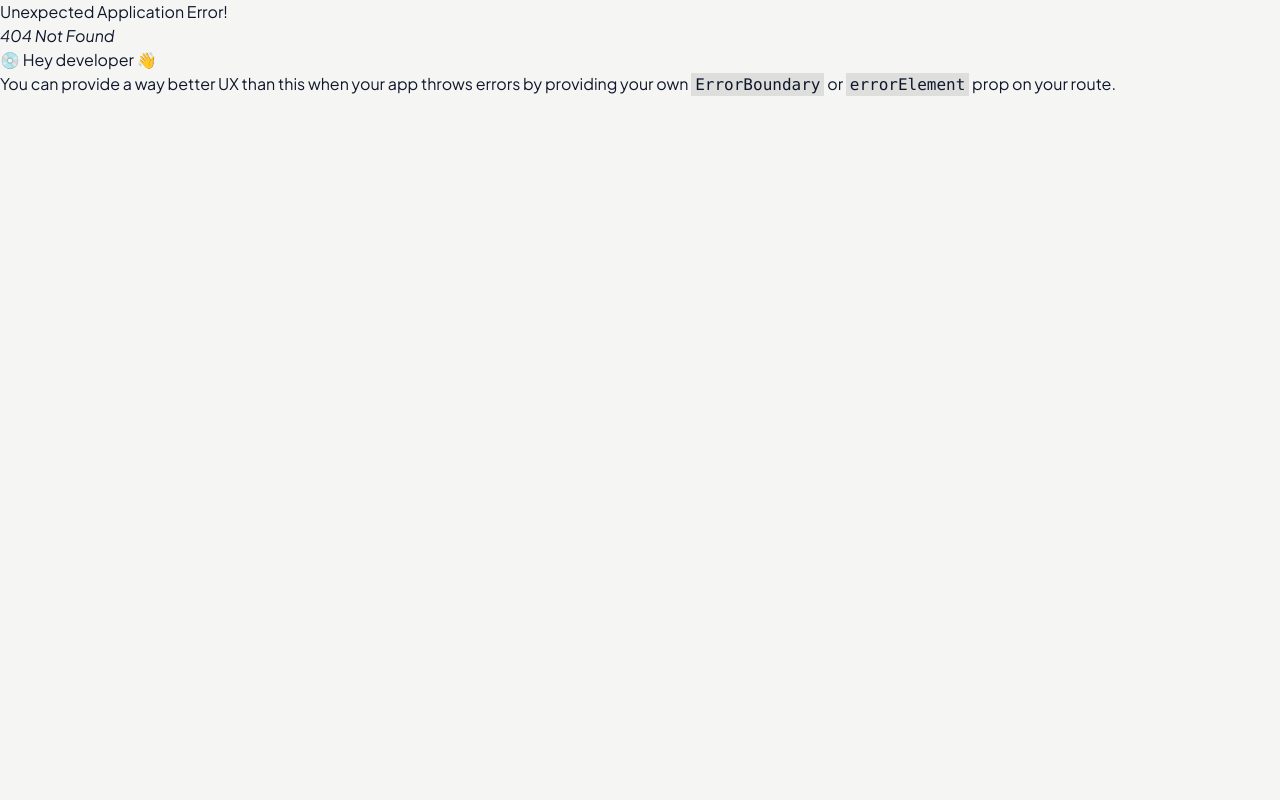
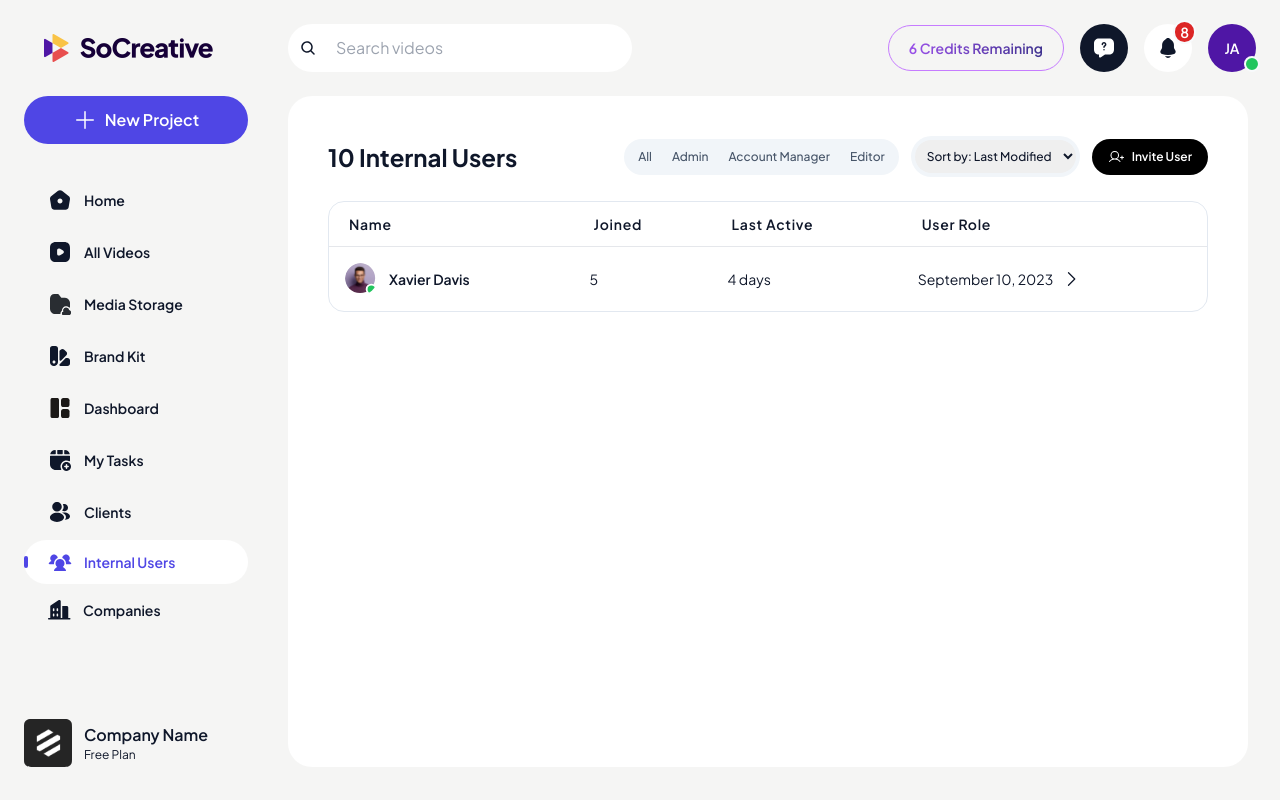
Before and after one commit to MamtazDev/so-creative, a React (Vite) app: page /internal-users in a window 1280 px wide. Before the commit this address had no page. Built offline with nearby package versions, Linux system fonts and the light colour scheme.

Commit message:
::update editorpanal

```diff
--- a/src/Shared/ChangeEmail.jsx
+++ b/src/components/InternalUsers/InternalSectionTitle.jsx
@@ -1,57 +1,70 @@
-import arrowLeft from "../assets/arrow-left.svg";
-import helpQuery from "../assets/help-ans.png";
-import open from "../assets/open.svg";
-import { Link } from "react-router-dom";
-import { answers, reactions } from "../utils/data";
+/* eslint-disable react/prop-types */
+import { UserPlus } from "@phosphor-icons/react";
+import { useLocation } from "react-router-dom";
 
-const ChangeEmail = () => {
+const InternalSectionTitle = ({ filter, handleFilterChange }) => {
+  const route = useLocation();
   return (
-    <div>
-      <div className=" flex items-center gap-3 mb-8">
-        <img src={arrowLeft} alt="" />
-        <p className="text-base text-indigo-600 font-bold">
-          How to change the email address of your account?{" "}
-        </p>
+    <div className="seciton_heading pb-6 flex items-center justify-between">
+      <div className="title">
+        <h3 className="text-2xl font-bold text-slate-900">
+          {route.pathname === "/internal-users"
+            ? "10 Internal Users"
+            : "All Clients"}
+        </h3>
       </div>
-      <div>
-        <p className="text-base font-normal mb-4">
-          This article will show you how to change your account's email address.
-        </p>
-        <div className="flex flex-col gap-4 pb-8 border-b">
-          {answers.length > 0 ? (
-            answers.map((data, index) => (
-              <div key={index}>
-                <p className="text-base font-normal mb-4">
-                  {index + 1}. {data}
-                </p>
-                <img src={helpQuery} alt="" />
-              </div>
-            ))
-          ) : (
-            <p>There is no data</p>
-          )}
+
+      <div className="sorting flex items-center gap-3">
+        <div className="button_group bg-slate-100 rounded-full p-1">
+          <button
+            className={`text-xs font-medium text-slate-600 py-[6px] px-[10px] rounded-full ${
+              filter === "All" && "bg-white text-text-slate-600"
+            }`}
+            onClick={() => handleFilterChange("All")}>
+            All
+          </button>
+
+          <button
+            className={`text-xs font-medium text-slate-600 py-[6px] px-[10px] rounded-full ${
+              filter === "Active" && "bg-white text-text-slate-600"
+            }`}
+            onClick={() => handleFilterChange("Admin")}>
+            Admin
+          </button>
+
+          <button
+            className={`text-xs font-medium text-slate-600 py-[6px] px-[10px] rounded-full ${
+              filter === "Completed" && "bg-white text-text-slate-600"
+            }`}
+            onClick={() => handleFilterChange("Account Manager")}>
+            Account Manager
+          </button>
+
+          <button
+            className={`text-xs font-medium text-slate-600 py-[6px] px-[10px] rounded-full ${
+              filter === "Completed" && "bg-white text-text-slate-600"
+            }`}
+            onClick={() => handleFilterChange("Editor")}>
+            Editor
+          </button>
         </div>
-        <div className="flex flex-col gap-4 justify-center items-center mt-6">
-          <p className="text-slate-500">Did this answer this question?</p>
-          <div className="flex justify-center items-center gap-4">
-            {reactions.length > 0 ? (
-              reactions.map((data, index) => (
-                <img key={index} src={data} alt="" />
-              ))
-            ) : (
-              <p>There is no data</p>
-            )}
-          </div>
-          <Link
-            className="flex gap-2 items-center font-medium text-base text-indigo-600"
-            to="/"
-          >
-            Open in help center <img src={open} alt="" />
-          </Link>{" "}
+
+        <div className="sorting_dropdown bg-slate-100 rounded-full p-1">
+          <select
+            name=""
+            id=""
+            className="text-xs font-medium text-slate-900 focus:outline-none outline-none p-2 rounded-full">
+            <option value="">Sort by: Last Modified</option>
+          </select>
         </div>
+
+        <button className="text-xs font-semibold text-white bg-black flex gap-2 py-[10px] px-[16px] rounded-full">
+          <UserPlus size={16} />
+          Invite User
+        </button>
       </div>
     </div>
   );
 };
 
-export default ChangeEmail;
+export default InternalSectionTitle;
--- /dev/null
+++ b/src/components/InternalUsers/InternalTable.jsx
@@ -0,0 +1,74 @@
+import { CaretRight } from "@phosphor-icons/react";
+import { internalTableHeading, internalUserData } from "../../utils/data";
+import TableHead from "../Shared/TableComponent/TableHead/TableHead";
+
+const InternalTable = () => {
+  return (
+    <div className="-mx-4 sm:-mx-8 px-4 sm:px-8 overflow-x-auto">
+      <div className="inline-block min-w-full border border-slate-200 rounded-2xl overflow-hidden">
+        <table className="min-w-full leading-normal myworktable">
+          <TableHead tableHeading={internalTableHeading} />
+
+          <tbody>
+            {internalUserData?.map((tableDataInfo, index) => (
+              <tr
+                key={index}
+                className="hover:bg-indigo-100 hover:cursor-pointer">
+                <td className="px-4 py-4 border-b border-[#e5e5e5b3] text-sm">
+                  <div className="flex items-center">
+                    <div className="flex-shrink-0 w-8 h-8">
+                      <img
+                        className="w-full h-full rounded-full"
+                        src={tableDataInfo.clientImg}
+                        alt="img"
+                      />
+                    </div>
+                    <div className="ml-3">
+                      <p className="text-sm font-semibold text-slate-900 whitespace-no-wrap cursor-pointer">
+                        {tableDataInfo.clientName}
+                      </p>
+                    </div>
+                  </div>
+                </td>
+
+                <td className="px-4 py-4 border-b border-[#e5e5e5b3] text-sm">
+                  <p className="text-sm font-normal text-slate-900 whitespace-no-wrap">
+                    {tableDataInfo.projectCount}
+                  </p>
+                </td>
+
+                <td className="px-4 py-4 border-b border-[#e5e5e5b3] text-sm">
+                  <p className="text-sm font-normal text-slate-900 whitespace-no-wrap">
+                    {tableDataInfo.duration} days
+                  </p>
+                </td>
+
+                <td className="px-4 py-4 border-b border-[#e5e5e5b3]  text-sm">
+                  <p className="text-sm font-normal text-slate-900 whitespace-no-wrap flex gap-2">
+                    {tableDataInfo.dateCreated} <CaretRight size={20} />
+                  </p>
+                </td>
+              </tr>
+            ))}
+          </tbody>
+        </table>
+
+        {/* {modalPopup === true && (
+          <EditorProjectPopUp
+            jobAction={jobAction}
+            handlePopup={handlePopup}
+            setModalPopup={setModalPopup}
+            handeJobAction={handeJobAction}
+            handleUploadClick={handleUploadClick}
+            thumbnail={thumbnail}
+            getInputProps={getInputProps}
+            getRootProps={getRootProps}
+            file={file}
+          />
+        )} */}
+      </div>
+    </div>
+  );
+};
+
+export default InternalTable;
--- a/src/pages/AdminPanel/AdminDashboard.jsx
+++ /dev/null
@@ -1,7 +0,0 @@
-const AdminDashboard = () => {
-  return (
-    <div>AdminDashboard</div>
-  )
-}
-
-export default AdminDashboard
--- /dev/null
+++ b/src/pages/AdminPanel/InternalUsers.jsx
@@ -0,0 +1,13 @@
+import InternalSectionTitle from "../../components/InternalUsers/InternalSectionTitle";
+import InternalTable from "../../components/InternalUsers/InternalTable";
+
+const InternalUsers = () => {
+  return (
+    <>
+      <InternalSectionTitle />
+      <InternalTable />
+    </>
+  );
+};
+
+export default InternalUsers;
--- a/src/utils/data.jsx
+++ b/src/utils/data.jsx
@@ -27,8 +27,8 @@ import videoActive from "../assets/video-active.svg";
 import video from "../assets/video.svg";
 import taskIcon from "../assets/editor_panel/newproject_icon.svg";
 import taskIcon2 from "../assets/editor_panel/inprogress.svg";
-import internalInActive from "../assets/admin/internal_inactive.svg"
-import internalActive from "../assets/admin/internal_active.svg"
+import internalInActive from "../assets/admin/internal_inactive.svg";
+import internalActive from "../assets/admin/internal_active.svg";
 import companiesInActive from "../assets/admin/companis_inactive.svg";
 import companiesActive from "../assets/admin/companis_active.svg";
 
@@ -54,6 +54,13 @@ export const clientTableHeading = [
   "Total Duration",
   "Last Project Status",
   "Last Activity",
+];
+
+export const internalTableHeading = [
+  "Name",
+  "Joined",
+  "Last Active",
+  "User Role",
 ];
 
 export const insightsCardData = [
@@ -119,6 +126,19 @@ export const RecentActivites = [
   },
 ];
 
+export const internalUserData = [
+  {
+    clientImg: clientImg1,
+    clientName: "Xavier Davis",
+    projectName: "Product Showcase Video",
+    projectCount: 5,
+    assignee: "Shawn Mahbub",
+    status: "In Progress",
+    duration: 4,
+    dateCreated: "September 10, 2023",
+  },
+];
+
 export const menus = [
   {
     type: "user",
@@ -180,14 +200,14 @@ export const menus = [
     pic: internalInActive,
     activePic: internalActive,
     title: "Internal Users",
-    path: "/admin",
+    path: "/internal-users",
   },
   {
     type: "admin",
     pic: companiesInActive,
     activePic: companiesActive,
     title: "Companies",
-    path: "/admin/companies",
+    path: "/internal-users/companies",
   },
 ];
 
```
Also changed, not shown: src/Routes/Routes.jsx (+4 -4 lines), src/components/EditorPanel/EditorDashboard/MyWorkTable.jsx (+0 -10 lines).
